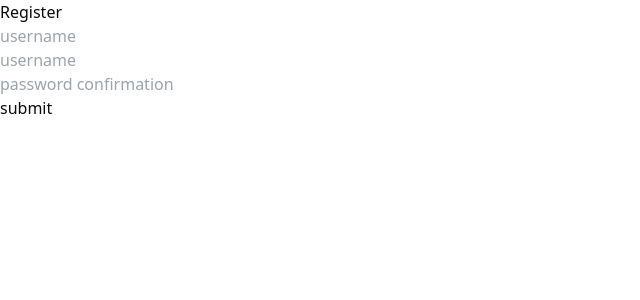
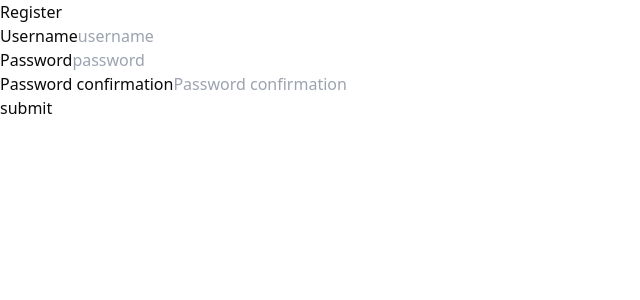
Before and after one commit to Eeritvan/FSO-calendar, a React (Vite) app in the folder client/: page /login in a window 1280 px wide. Shown: the top 300 px of the page, without its empty margins (0-640 px from the left). Built offline with nearby package versions, Linux system fonts and the light colour scheme; what graffle would draw is missing.

Commit message:
modified login and register to share formfield component

```diff
--- a/client/src/components/authentication/login/index.tsx
+++ b/client/src/components/authentication/login/index.tsx
@@ -3,6 +3,7 @@ import { valibotResolver } from '@hookform/resolvers/valibot'
 import { useMutation, useQueryClient } from '@tanstack/react-query'
 import { loginMutation } from '@/graphql/mutations'
 import { useLocalStorage } from '@/hooks/useLocalStorage'
+import FormField from '../shared/formField'
 import {
   object,
   pipe,
@@ -57,33 +58,46 @@ const Login = () => {
       setItem(result)
       return result
     },
-    onError: (e) => setError('root', { message: e as unknown as string }),
+    onError: (e) => {throw e},
     onSuccess: () => queryClient.invalidateQueries({ queryKey: ['token'] })
   })
 
   const onSubmit: SubmitHandler<LoginFormData> = async (data) => {
-    await new Promise(() => loginMutate.mutate(data))
+    try {
+      await loginMutate.mutateAsync(data)
+    } catch (error) {
+      setError('root', { message: error as unknown as string })
+    }
   }
 
   return (
     <form onSubmit={handleSubmit(onSubmit)}>
-      Login <br />
-      <input {...register('username')} placeholder='username' /> <br />
-      {errors.username && <p>{errors.username.message}</p>}
-      <input {...register('password')}
-        type='password'
-        placeholder='password'
-      /> <br />
-      {errors.password && <p>{errors.password.message}</p>}
-      <input {...register('totp', {
-        setValueAs: (value: string) => {
-          return value === '' ? undefined : Number(value)
-        }
-      })}
-      type='number'
-      placeholder='6-digit TOTP'
-      /> <br />
-      {errors.totp && <p>{errors.totp.message}</p>}
+      Login
+      <FormField
+        type = 'text'
+        label = 'Username'
+        error = {errors.username?.message}
+        register = {register}
+        name = 'username'
+        placeholder = 'username'
+      />
+      <FormField
+        type = 'password'
+        label = 'Password'
+        error = {errors.password?.message}
+        register = {register}
+        name = 'password'
+        placeholder = 'password'
+      />
+      <FormField
+        type = 'number'
+        label = 'Totp'
+        error = {errors.totp?.message}
+        register = {register}
+        name = 'totp'
+        placeholder = '6-digit TOTP'
+        setValueAs={(value: string) => value === '' ? undefined : Number(value)}
+      />
       <button disabled={isSubmitting} type='submit'>
         {isSubmitting ? 'loading' : 'submit'}
       </button>
--- a/client/src/components/authentication/register/index.tsx
+++ b/client/src/components/authentication/register/index.tsx
@@ -3,6 +3,7 @@ import { valibotResolver } from '@hookform/resolvers/valibot'
 import { useMutation, useQueryClient } from '@tanstack/react-query'
 import { useLocalStorage } from '@/hooks/useLocalStorage'
 import { registerMutation } from '@/graphql/mutations'
+import FormField from '../shared/formField'
 import {
   object,
   pipe,
@@ -47,7 +48,7 @@ const Register = () => {
     register,
     handleSubmit,
     setError,
-    formState: { errors, isLoading }
+    formState: { errors, isSubmitting }
   } = useForm<RegisterFormData>({
     resolver: valibotResolver(registerSchema)
   })
@@ -73,23 +74,33 @@ const Register = () => {
 
   return (
     <form onSubmit={handleSubmit(onSubmit)}>
-      Register <br />
-      <input {...register('username')}
-        placeholder='username'
-      /> <br />
-      {errors.username && <p>{errors.username.message}</p>}
-      <input {...register('password')}
-        type='password'
-        placeholder='username'
-      /> <br />
-      {errors.password && <p>{errors.password.message}</p>}
-      <input {...register('passwordConfirm')}
-        type='password'
-        placeholder='password confirmation'
-      /> <br />
-      {errors.passwordConfirm && <p>{errors.passwordConfirm.message}</p>}
-      <button type='submit'>
-        {isLoading ? 'loading' : 'submit'}
+      Register
+      <FormField
+        type = 'text'
+        label = 'Username'
+        error = {errors.username?.message}
+        register = {register}
+        name = 'username'
+        placeholder = 'username'
+      />
+      <FormField
+        type = 'password'
+        label = 'Password'
+        error = {errors.password?.message}
+        register = {register}
+        name = 'password'
+        placeholder = 'password'
+      />
+      <FormField
+        type = 'password'
+        label = 'Password confirmation'
+        error = {errors.passwordConfirm?.message}
+        register = {register}
+        name = 'passwordConfirm'
+        placeholder = 'Password confirmation'
+      />
+      <button disabled={isSubmitting} type='submit'>
+        {isSubmitting ? 'loading' : 'submit'}
       </button>
       {errors.root && <p>{errors.root.message}</p>}
     </form>
--- /dev/null
+++ b/client/src/components/authentication/shared/formField.tsx
@@ -0,0 +1,34 @@
+interface FormFieldProps {
+  type: string
+  label: string
+  error?: string
+  name: string
+  // eslint-disable-next-line @typescript-eslint/no-explicit-any
+  register: any
+  placeholder: string
+  setValueAs?: (value: string) => number | undefined
+}
+
+const FormField = ({
+  type,
+  label,
+  error,
+  register,
+  name,
+  placeholder,
+  setValueAs
+}: FormFieldProps) => {
+  return (
+    <div>
+      <label htmlFor={name}>{label}</label>
+      <input
+        {...register(name, { setValueAs })}
+        type={type}
+        placeholder={placeholder}
+      />
+      {error && <p>{error}</p>}
+    </div>
+  )
+}
+
+export default FormField
```
